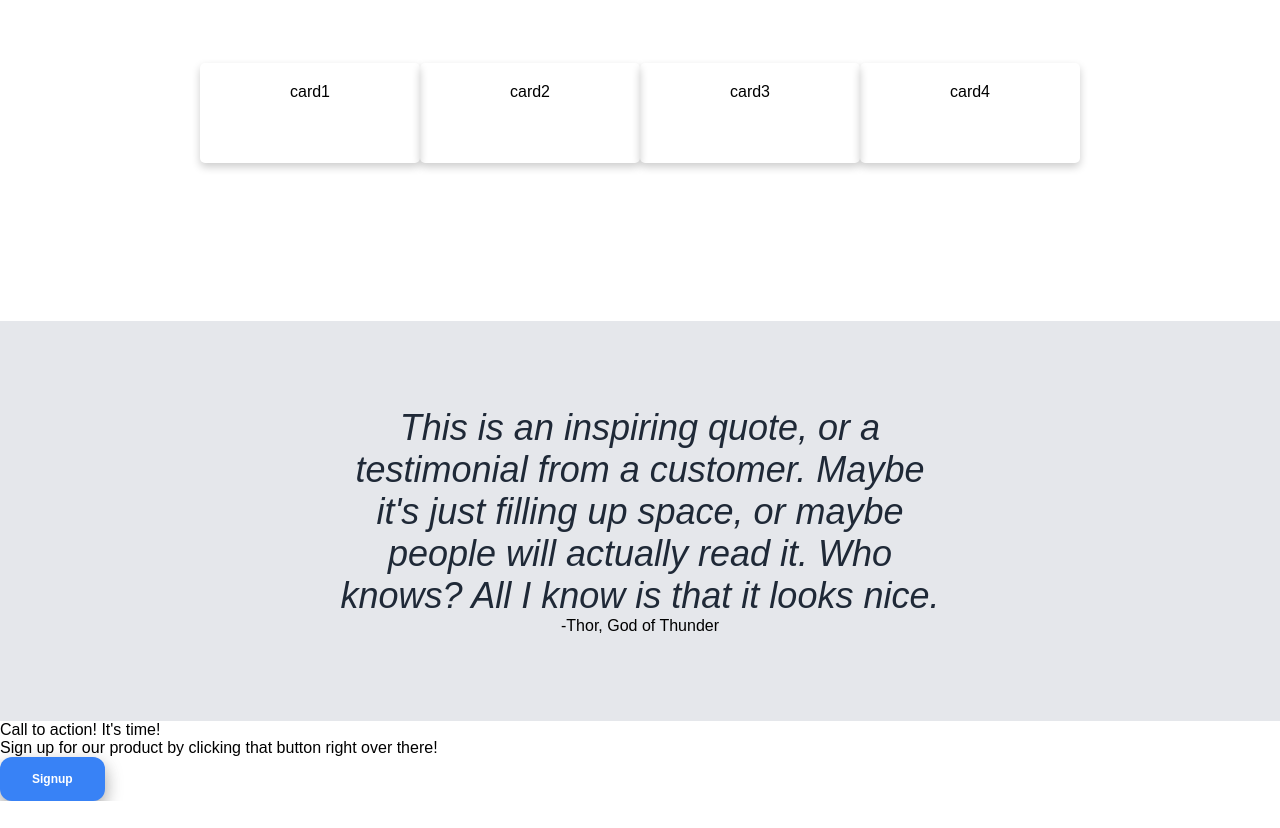
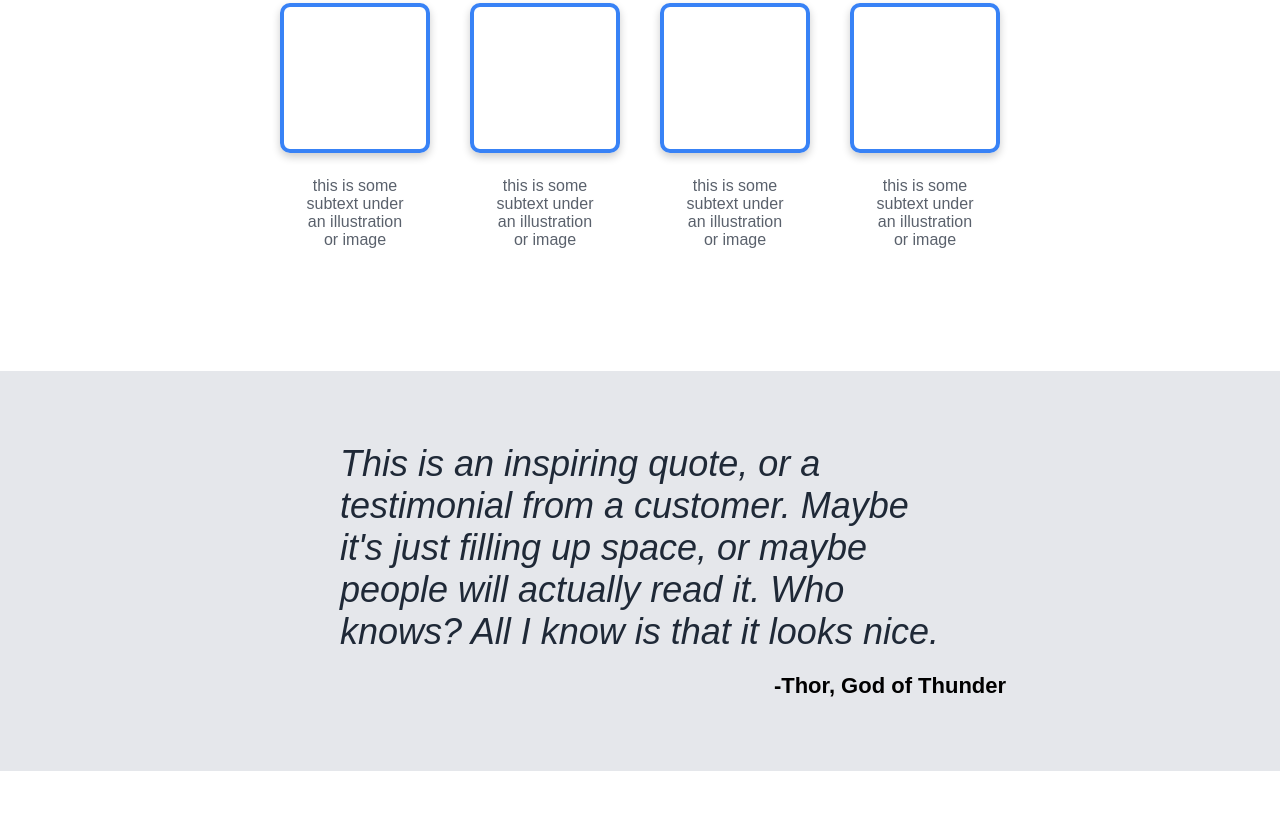
Before and after one commit to Luke4771/odin-landing, a plain HTML site: page index.html in a window 1280 px wide. Shown: the part 569-1397 px from the top of the page. Before the commit the page ends 1370 px from the top, so only its background shows below. Drawn offline with Linux system fonts and the light colour scheme.

Commit message:
Update Subsection CSS

```diff
--- a/index.html
+++ b/index.html
@@ -44,15 +44,38 @@
         <div class="randominfo1">Some random information</div>
 
         <div class="cards-container">
-            <div class="card">card1</div>
-            <div class="card">card2</div>
-            <div class="card">card3</div>
-            <div class="card">card4</div>
+
+
+            <div class="card">
+                <div class="cardst">this is some subtext under an illustration or image
+
+                </div>
+            </div>
+
+            <div class="card">
+                <div class="cardst">this is some subtext under an illustration or image
+
+                </div>
+            </div>
+
+            <div class="card">
+                <div class="cardst">this is some subtext under an illustration or image
+
+                </div>
+            </div>
+
+            <div class="card">
+                <div class="cardst">this is some subtext under an illustration or image
+
+                </div>
+            </div>
+
+
         </div>
 
     </div>
 
-    <!--Subsection2----------------------------------------->
+    <!--Subsection2--Quote--------------------------------------->
 
     <div class="subsection2-container">
         <div class="quote">This is an inspiring quote, or a testimonial from a customer. Maybe it's just filling up space, or maybe people will actually read it. Who knows? All I know is that it looks nice.</div>
@@ -63,6 +86,7 @@
     <!--Subsection3----------------------------------------->
 
     <div class="subsection3-container">
+
         <div class="c2a-container">
 
             <div class="c2aheader">Call to action! It's time!</div>
--- a/styles.css
+++ b/styles.css
@@ -102,10 +102,11 @@ button  {
 }
 
 
-/* Subsection1----------------------------------------------------------------- */
+/* Subsection1---Cards-------------------------------------------------------------- */
 .subsection1-container {
     background-color: white;
-    height:400px;
+    height:450px;
+    margin-top: px;
 }
 .randominfo1 {
     margin-top:30px;
@@ -113,31 +114,45 @@ button  {
     font-size: 36px;
     font-weight: 800;
     color:#1F2937;
-
 }
 
 .cards-container {
     display:flex;
     justify-content: center;
-    margin:100px;
+    margin-top:40px;
     margin-left: 200px;
     margin-right:200px;
+    gap:40px;
+    flex-wrap: wrap;
 
 }
 .card {
     box-shadow: 0 4px 8px 0 rgba(0,0,0,0.2);
     transition: 0.3s;
     border: #3882F6;
-    border-radius: 5px;
+    border-radius: 10px;
     flex:1;
-    height:100px;
-    width:100px;
     padding:20px;
     text-align:center;
+    border-style:solid;
+    border-color:#3882F6;
+    max-width:150px;
+    min-width:150px;
+    height:150px;
+    border-width: 4px;
+    display:flex;
+
 
 }
 
-/* Subsection2----------------------------------------------------------------- */
+
+.cardst {
+    margin-top: 150px;
+    color:#5a616c;
+    flex:1;
+}
+
+/* Subsection2-------Quote---------------------------------------------------------- */
 
 .subsection2-container {
     background-color: #e5e7eb;
@@ -150,11 +165,53 @@ button  {
 }
 
 .quote {
-    text-align: center;
+    text-align: left;
     width:600px;
     font-size: 36px;
     font-style: italic;
     font-weight: 100;
     color:#1F2937;
+    font-family:sans-serif;
 
 }
+
+.author {
+    color:black;
+    font-weight:900;
+    padding-left:500px;
+    padding-top:20px;
+    font-size: 22px;
+}
+
+/* Subsection2-------C2A---------------------------------------------------------- */
+
+.subsection3-container{
+    height:400px;
+    display:flex;
+    justify-content: center;
+}
+
+.c2a-container {
+
+    margin-top:100px;
+    width:800px;
+    padding: 20px;
+    margin: 60px;
+    height:150px;
+    background-color: #3882F6;
+    color:white;
+    border-radius: 10px;
+
+}
+
+.c2aheader {
+    padding-left:50px;
+    padding-top:20px;
+    font-weight:900;
+    font-size: 18px;
+}
+
+.c2apara {
+    padding-left:50px;
+
+}
```
